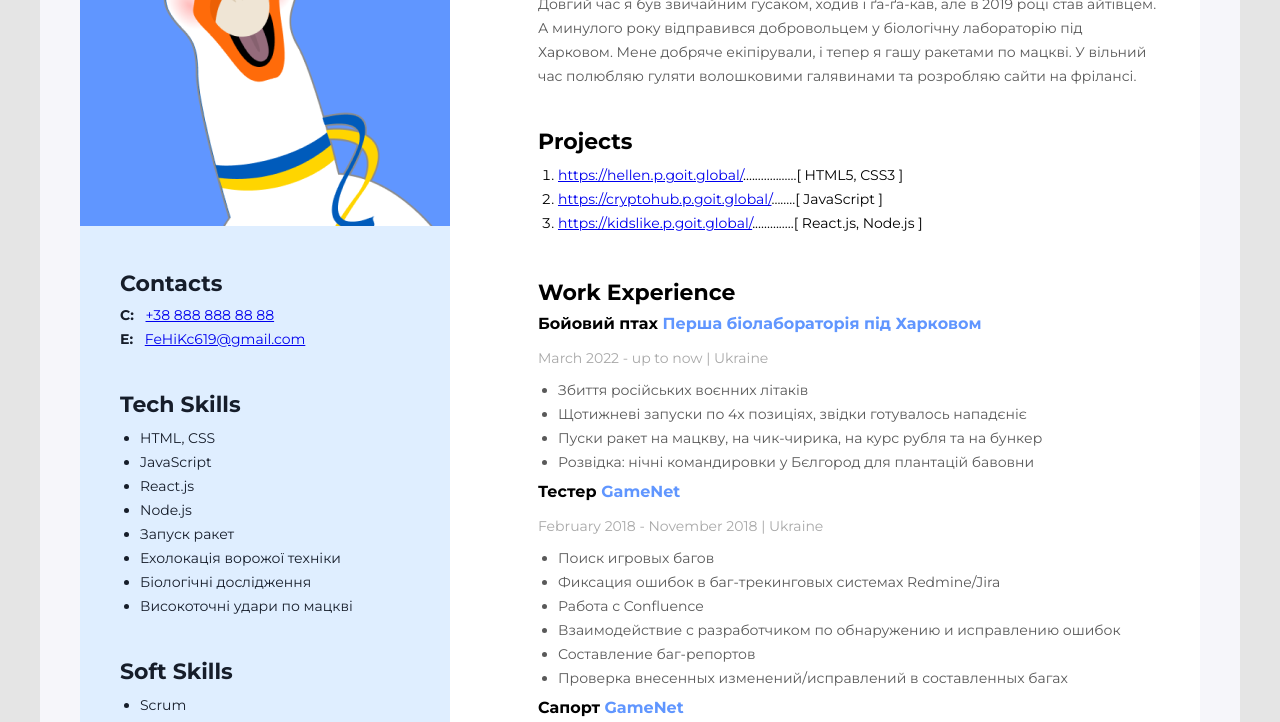
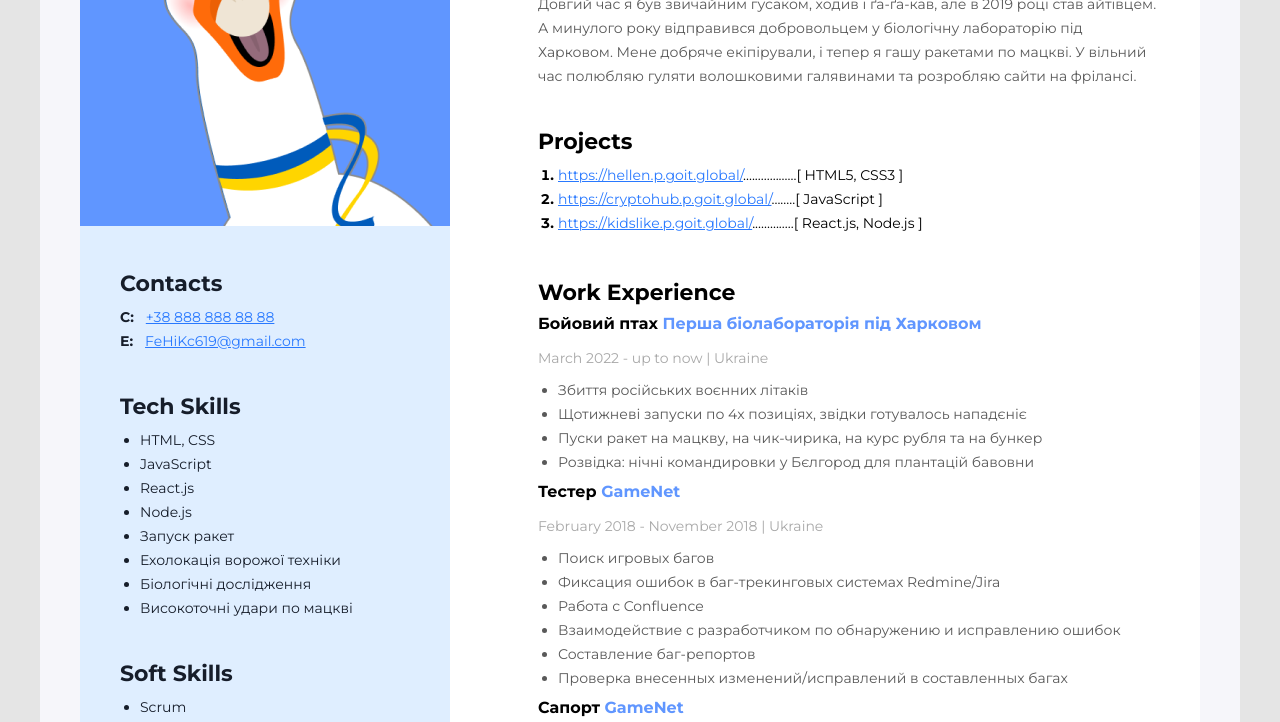
Before and after one commit to FeHiKc/CV, a plain HTML site: page index.html in a window 1280 px wide. Shown: the part 224-946 px from the top of the page. Drawn offline with Linux system fonts and the light colour scheme.

Commit message:
complete

```diff
--- a/index.css
+++ b/index.css
@@ -33,6 +33,128 @@ h1, h2, h3, h4{
     font-weight: 700;
 
 }
+
+.work li {
+    color: #595959;
+}
+ol {
+    padding-left: 20px;
+    margin-top: 8px;
+
+}
+
+
+.bio{
+    max-width: 702px;
+}
+
+
+img {
+    margin-top: 40px;
+}
+
+.aside-wrapper {
+    margin-top: 40px;
+    margin-left: 40px;
+}
+
+li {
+    font-size: 14px;
+    line-height: 24px;
+
+}
+
+.tech-skills {
+    margin-top: 40px;
+}
+.soft-skills {
+    margin-top: 40px;
+}
+aside a {
+    margin-top: 6px;
+}
+
+aside h2 {
+    color: #161D2A;
+}
+
+.custom-list {
+    list-style: none;
+    margin-top: 8px;
+    padding: 0;
+
+}
+.custom-list a {
+    margin-left: 8px;
+}
+
+.sidebar{
+    background: #595959;
+
+}
+
+.contacts-item {
+    font-weight: 700;
+    font-size: 14px;
+    line-height: 24px;
+    color: #161D2A;
+}
+
+.contacts-link {
+    font-weight: 400;
+    font-size: 14px;
+    line-height: 24px;
+    color: #2979FF;
+}
+
+article h1, p {
+    margin-top: 8px;
+}
+.projects {
+    margin-top: 40px;
+}
+.projects-item {
+    font-weight: 700;
+    font-size: 14px;
+    line-height: 24px;
+    color: #000000;
+}
+.projects a{
+    font-weight: 400;
+    font-size: 14px;
+    line-height: 24px;
+    text-decoration-line: underline;
+    color: #2979FF;
+}
+.projects span {
+    font-weight: 400;
+    font-size: 14px;
+    line-height: 24px;
+    color: #000000;
+}
+.work {
+    margin-top: 44px;
+}
+.work h3 {
+    margin-top: 8px;
+}
+ul {
+    padding-left: 20px;
+    margin-top: 8px;
+}
+.education {
+    margin-top: 40px;
+}
+.education .faded, h2, h3, h4, p {
+    margin-top: 8px;
+}
+span {
+    color: #6096FF;
+}
+.faded {
+    color: #A8A8A8;
+    margin-top: 12px;
+}
 h1  {
     font-size: 45px;
     line-height: 55px;
@@ -55,85 +177,3 @@ p {
     line-height: 24px;
     color: #595959;
 }
-
-.work li {
-    color: #595959;
-}
-ol {
-    padding-left: 20px;
-    margin-top: 8px;
-
-}
-ul {
-    padding-left: 20px;
-    margin-top: 8px;
-
-}
-
-.bio{
-    max-width: 702px;
-}
-
-.faded {
-    color: #A8A8A8;
-    margin-top: 12px;
-}
-img {
-    margin-top: 40px;
-}
-
-.aside-wrapper {
-    margin-top: 40px;
-    margin-left: 40px;
-}
-
-li {
-    font-size: 14px;
-    line-height: 24px;
-}
-
-.tech-skills {
-    margin-top: 40px;
-}
-.soft-skills {
-    margin-top: 40px;
-}
-
-article h1, p {
-    margin-top: 8px;
-}
-.projects {
-    margin-top: 40px;
-}
-.work {
-    margin-top: 44px;
-}
-.work h3 {
-    margin-top: 8px;
-}
-.education {
-    margin-top: 40px;
-}
-.education .faded, h2, h3, h4, p {
-    margin-top: 8px;
-}
-span {
-    color: #6096FF;
-}
-aside a {
-    margin-top: 6px;
-}
-
-aside h2 {
-    color: #161D2A;
-}
-
-.custom-list {
-    list-style: none;
-    margin-top: 6px;
-    padding: 0;
-
-}
-.custom-list a {
-    margin-left: 8px;
-}
--- a/index.html
+++ b/index.html
@@ -16,8 +16,8 @@
            <section>
                <h2>Contacts</h2>
                <ul class="custom-list">
-                 <li><b>С:</b> <a href="tel:+388888888888">+38 888 888 88 88</a> </li>
-                 <li><b>Е:</b> <a href="mailto:fehikc619@gmail.com">FeHiKc619@gmail.com</a> </li>
+                 <li class="contacts-item">С: <a class="contacts-link" href="tel:+388888888888">+38 888 888 88 88</a> </li>
+                 <li class="contacts-item">Е: <a class="contacts-link" href="mailto:fehikc619@gmail.com">FeHiKc619@gmail.com</a> </li>
                </ul>
 
            </section>
@@ -50,7 +50,7 @@
 
 <main>
     <article class="bio">
-        <h4>Беда печаль </h4>
+        <h4>Миллиардер. Филантроп. Копирайтер </h4>
         <h1>Влад Пивторак</h1>
         <p>Довгий час я був звичайним гусаком, ходив і ґа-ґа-кав, але в 2019 році став айтівцем. А минулого року відправився добровольцем
             у біологічну лабораторію під Харковом. Мене добряче екіпірували, і тепер я гашу ракетами по мацкві. У вільний час полюбляю гуляти
@@ -59,9 +59,9 @@
 <section class="projects">
     <h2>Projects</h2>
     <ol>
-        <li><a href="https://hellen.p.goit.global/">https://hellen.p.goit.global/</a>..................[ HTML5, CSS3 ]</li>
-        <li><a href="https://cryptohub.p.goit.global/">https://cryptohub.p.goit.global/</a>........[ JavaScript ]</li>
-        <li><a href="https://kidslike.p.goit.global/">https://kidslike.p.goit.global/</a>..............[ React.js, Node.js ]</li>
+        <li class="projects-item"><a href="https://hellen.p.goit.global/">https://hellen.p.goit.global/</a><span>..................[ HTML5, CSS3 ]</span></li>
+        <li class="projects-item"><a href="https://cryptohub.p.goit.global/">https://cryptohub.p.goit.global/</a><span>........[ JavaScript ]</span></li>
+        <li class="projects-item"><a href="https://kidslike.p.goit.global/">https://kidslike.p.goit.global/</a><span>..............[ React.js, Node.js ]</span></li>
 
     </ol>
 </section>
```
